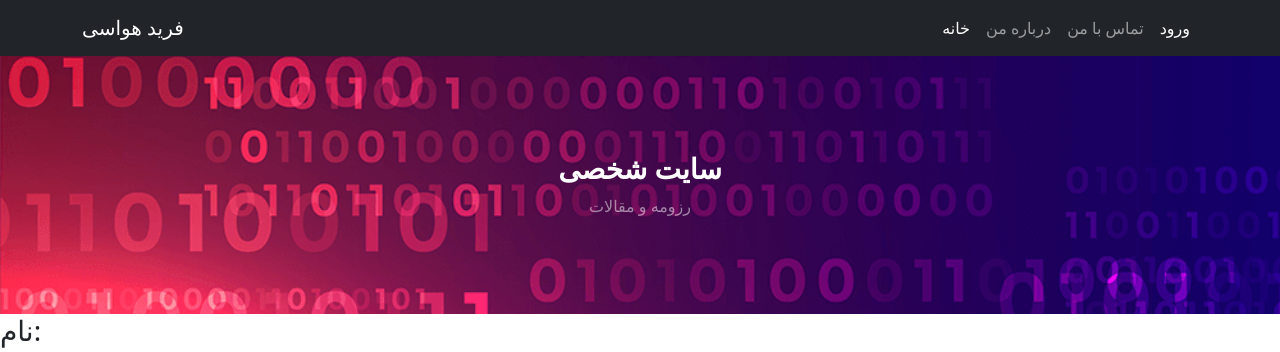
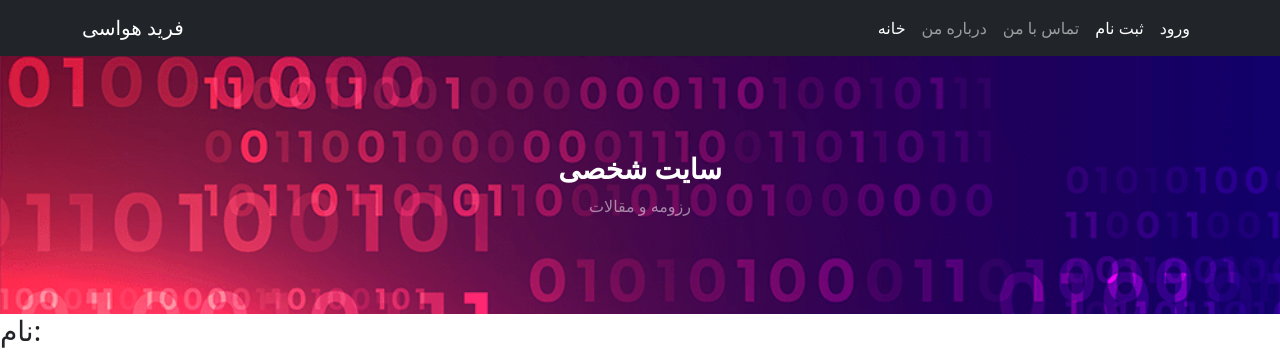
Before and after one commit to faridhaavasi/website, a Django app: page /abute in a window 1280 px wide. Shown: the top 352 px of the page. Run offline with Django 4.2, Linux system fonts and the light colour scheme; some libraries are stand-ins or nearby versions.

Commit message:
register finall

```diff
--- a/website/templates/index.html
+++ b/website/templates/index.html
@@ -24,13 +24,15 @@
                         <li class="nav-item"><a class="nav-link" href="{% url 'blog:abute_me' %}">درباره من</a></li>
                         <li class="nav-item"><a class="nav-link" href="{% url 'blog:call' %}">تماس با من</a></li>
                         {% if request.user.is_authenticated %}
-                        <div>
-                        <li class="nav-item"><a class="nav-link" href="{% url 'blog:home' %}">{{request.user.first_name}}</a></li>
 
-                        <li class="nav-item"><a class="nav-link active" aria-current="page" href="{% url 'account:logout' %}">خروج کاربر</a></li>
-                        </div>
+                        <li class="nav-item"><a class="nav-link active" aria-current="page" href="{% url 'account:logout' %}">خروج</a></li>
+
+
+                        <li class="nav-item"><a class="nav-link active" aria-current="page" href="{% url 'blog:home' %}">{{request.user.username}}</a></li>
+
                         {% else %}
 
+                        <li class="nav-item"><a class="nav-link active" aria-current="page" href="{% url 'account:register' %}">ثبت نام</a></li>
 
                         <li class="nav-item"><a class="nav-link active" aria-current="page" href="{% url 'account:login' %}">ورود</a></li>
 
```
